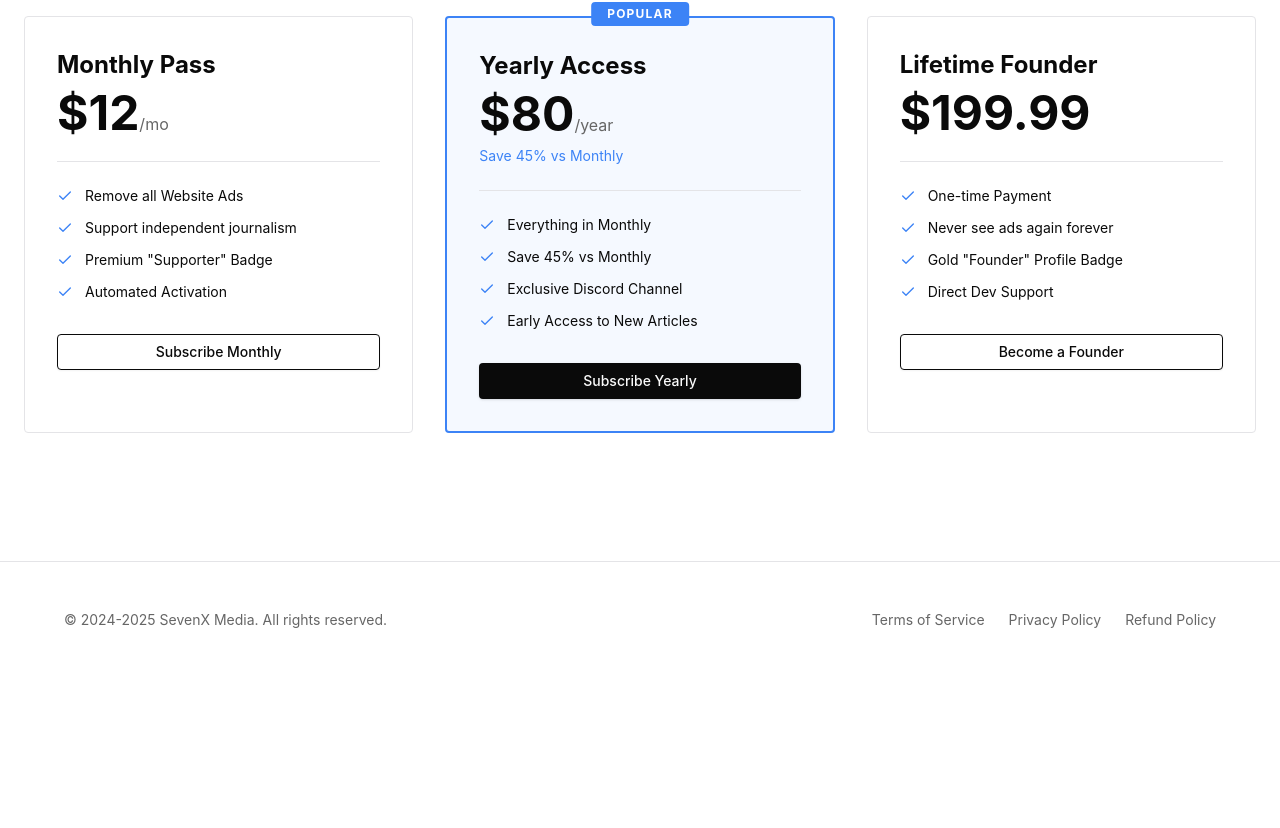
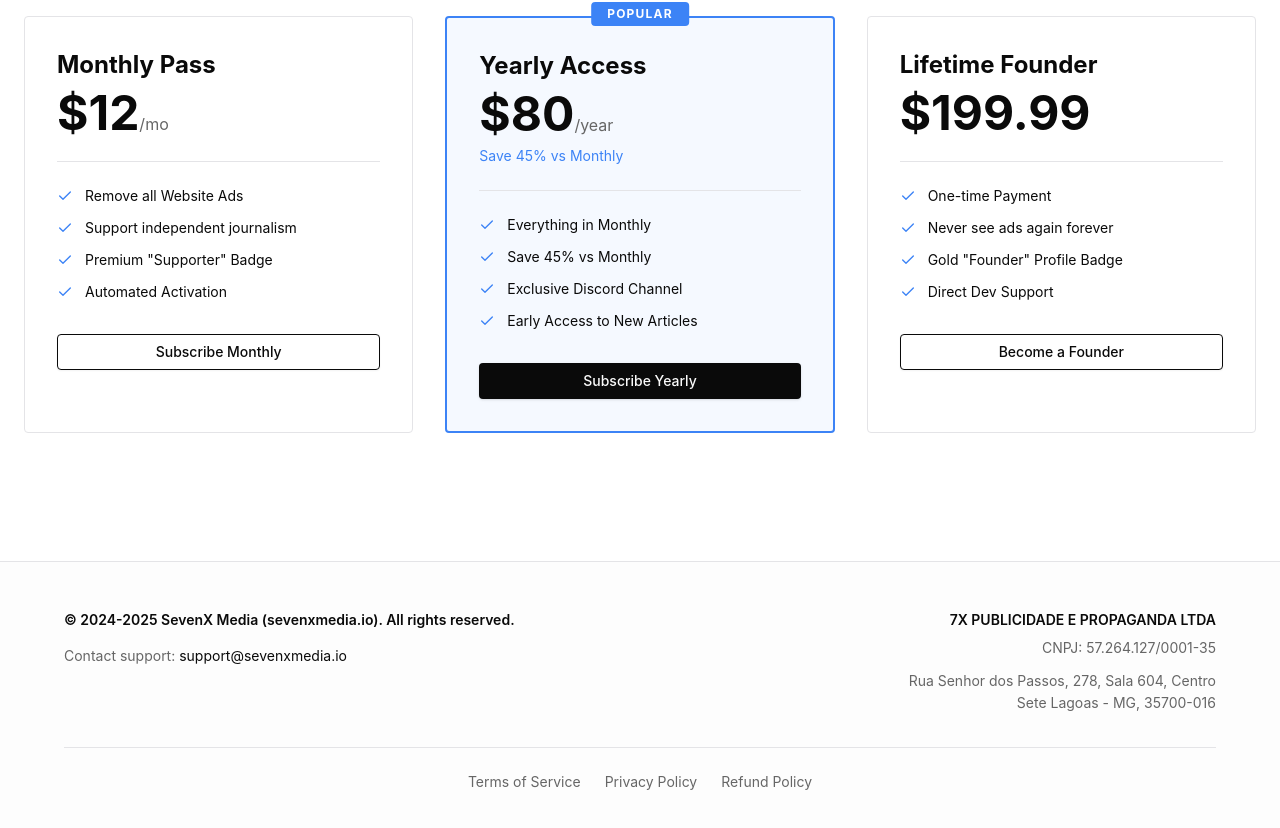
Before and after one commit to RuanDevz/Sevenxmidia, a React (Create React App) app in the folder frontend/: page / in a window 1280 px wide. Shown: the part 3515-4343 px from the top of the page. Before the commit the page ends 4193 px from the top, so only its background shows below. Built offline with nearby package versions, Linux system fonts and the light colour scheme; a web font is replaced by a local one.

Commit message:
footer att

```diff
--- a/frontend/src/pages/LandingPage.js
+++ b/frontend/src/pages/LandingPage.js
@@ -499,15 +499,34 @@
       </section>
 
       {/* Footer */}
-      <footer className="border-t border-border py-12 px-6" data-testid="footer">
+      <footer className="border-t border-border py-12 px-6 bg-secondary/20" data-testid="footer">
         <div className="container mx-auto max-w-6xl">
-          <div className="flex flex-col md:flex-row justify-between items-center gap-6">
-            <div className="text-center md:text-left">
-              <p className="text-sm text-muted-foreground">
-                © 2024-2025 SevenX Media. All rights reserved.
+          <div className="grid md:grid-cols-2 gap-12 mb-8">
+            {/* Left Column */}
+            <div className="text-left">
+              <p className="text-sm font-semibold text-foreground mb-4">
+                © 2024-2025 SevenX Media (sevenxmedia.io). All rights reserved.
+              </p>
+              <p className="text-sm text-muted-foreground mb-2">
+                Contact support: <a href="mailto:support@sevenxmedia.io" className="text-primary hover:underline">support@sevenxmedia.io</a>
               </p>
             </div>
-            <div className="flex gap-6">
+
+            {/* Right Column */}
+            <div className="text-left md:text-right">
+              <p className="text-sm font-semibold text-foreground mb-2">7X PUBLICIDADE E PROPAGANDA LTDA</p>
+              <p className="text-sm text-muted-foreground mb-3">
+                CNPJ: 57.264.127/0001-35
+              </p>
+              <p className="text-sm text-muted-foreground leading-relaxed">
+                Rua Senhor dos Passos, 278, Sala 604, Centro<br />
+                Sete Lagoas - MG, 35700-016
+              </p>
+            </div>
+          </div>
+
+          {/* Links */}
+          <div className="border-t border-border pt-6 flex flex-wrap justify-center gap-6">
             <Link to="/terms" className="text-sm text-muted-foreground hover:text-primary transition-colors" data-testid="footer-terms-link">
               Terms of Service
             </Link>
@@ -519,7 +538,6 @@
             </Link>
           </div>
         </div>
-        </div>
       </footer>
     </div>
   );
```
Lines whose indentation alone changed are shown as unchanged.
